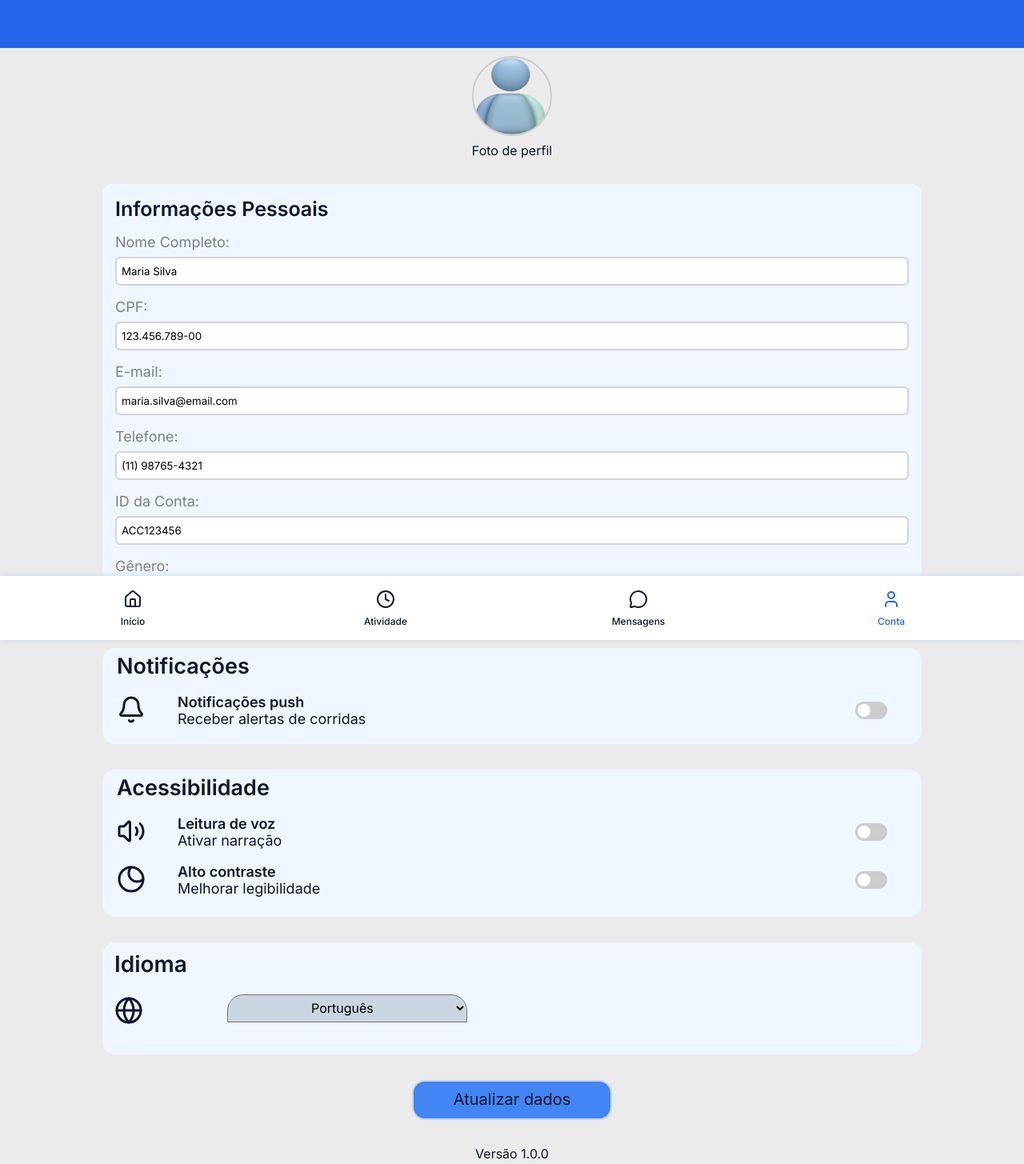
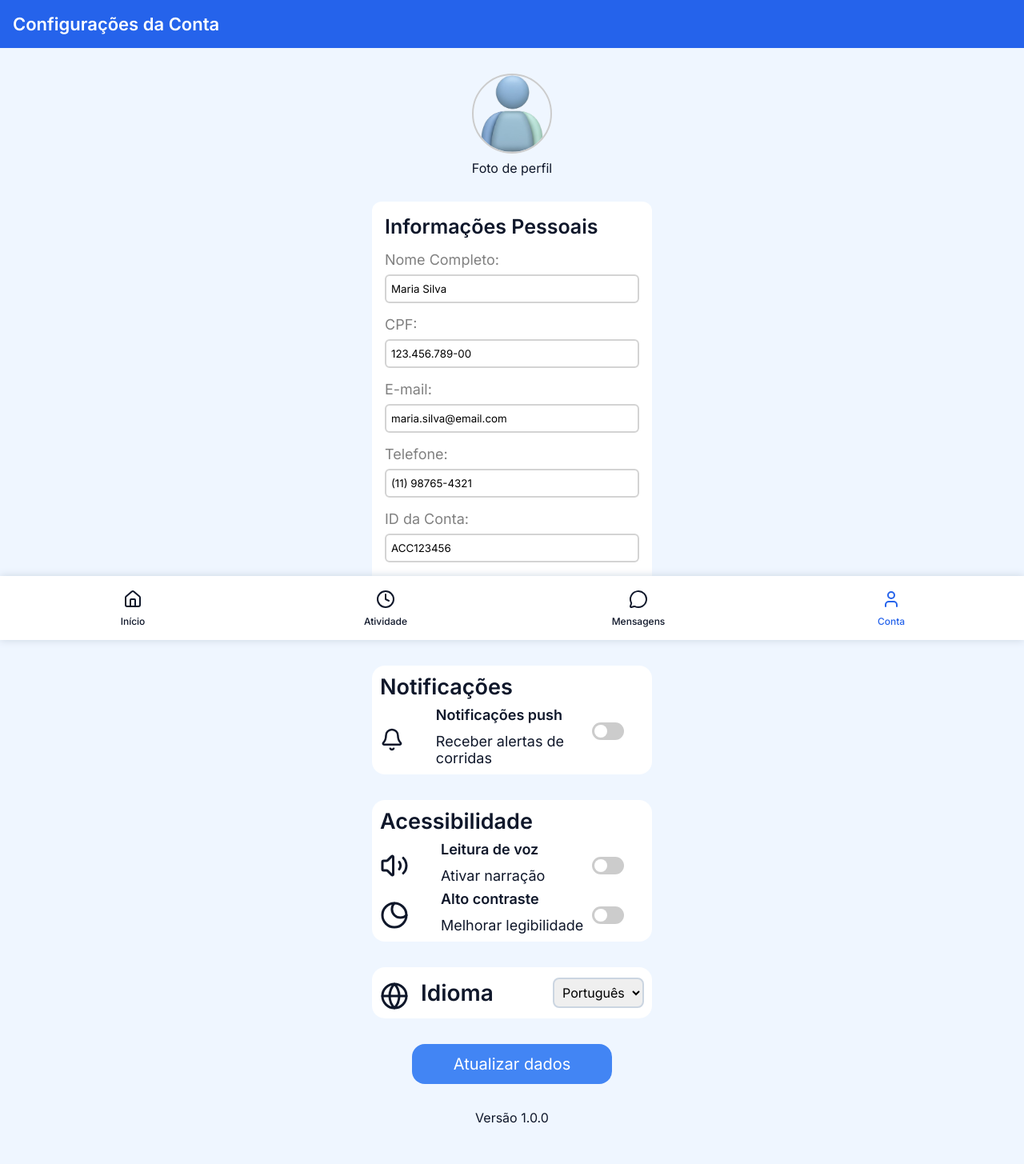
Before and after one commit to QuartetoRidiculo/app-to-no-ponto, a website: page html/account.html in a window 1280 px wide. Shown: the top 1455 px of the page at 80% size. Drawn offline with nearby package versions, Linux system fonts and the light colour scheme.

Commit message:
styles: arruma erros no design do site

```diff
--- a/html/account.html
+++ b/html/account.html
@@ -16,8 +16,12 @@
     <script src="https://unpkg.com/lucide@latest/dist/umd/lucide.js"></script>
     <script src="https://unpkg.com/lucide@latest"></script>
   </head>
-<header></header>
   <body>
+    <header>
+      <h1>
+        Configurações da Conta
+      </h1>
+    </header>
     <main>
         <section>
 
@@ -139,18 +143,17 @@
           </div>
           <div class="confi-idioma">
             <div class="text">
+              <i class="icon" data-lucide="globe"></i>
               <h4>Idioma</h4>
-              <i class="icon" data-lucide="globe"></i>
             </div>
 
 
 
-            <div class="box-idioma">
+
                   <select name="" id="">
                     <option value="">Português</option>
                     <option value="">English</option>
                     <option value="">Español</option>
-
                   </select>
                 </div>
             </div>
--- a/styles/account.css
+++ b/styles/account.css
@@ -1,59 +1,51 @@
-body{
-
-    font-family: sans-serif ;
-}
-
-
 header {
-  background-color: #2563EB;
+  background-color: #2563eb;
   height: 60px;
   display: flex;
   align-items: center;
   gap: 8px;
   padding-inline: 16px;
 }
-
-h1 {
-  font-size: 25px;
+header h1 {
+  color: #ffffff;
+  font-size: 22px;
+  font-weight: 600;
 }
 
-section{
-    background-color: rgb(235, 235, 235);
-    height: 210vh;
+section {
+  padding-block: 32px;
   display: flex;
   flex-direction: column;
   align-items: center;
   gap: 32px;
 }
-.info-title{
+
+.info-title {
   font-size: 25px;
   font-weight: 600;
-
 }
 
-.infop{
-    background-color: #EFF6FF;
-    width: 80%;
+.infop {
+  background-color: white;
+  width: 350px;
   padding: 16px;
   border-radius: 12px;
   display: flex;
   flex-direction: column;
   gap: 16px;
 }
-.form-grup{
+
+.form-grup {
   display: flex;
   flex-direction: column;
   gap: 8px;
-
 }
 
-
-.form-grup label{
+.form-grup label {
   font-size: 18px;
-    color: gray
-
+  color: gray;
 }
-.form-grup input{
+.form-grup input {
   width: 100%;
   border: 2px solid lightgray;
   padding-inline: 6px;
@@ -61,53 +53,44 @@ section{
   padding-block: 8px;
 }
 
-.confi{
-    width: 80%;
-    background-color: #EFF6FF;
+.confi {
+  width: 350px;
+  background-color: white;
   border-radius: 16px;
-    height: 184px;
   font-size: 18px;
   gap: 8px;
-    padding-block: 6px;
-    padding-inline: 18px;
+  padding: 10px;
 }
 
-
-
-.confi-acessi label{
-
+.confi-acessi label {
   font-size: 18px;
   color: gray;
 }
 
 .button-att {
-    display: flex;
   width: 250px;
   font-size: 20px;
   height: 50px;
-    border: 2px solid #CBD5E1;
-    padding-top: 10px;
   border-radius: 16px;
-    color: #0F172A;
+  color: #0f172a;
   background-color: #4285f4;
-    justify-content: center;
   cursor: pointer;
+  border: none;
+  color: white;
 }
 
-.switch{
+.switch {
   position: relative;
   display: inline-block;
   width: 40px;
   height: 22px;
-
 }
 
-.switch input{
+.switch input {
   opacity: 0;
   width: 0;
   height: 0;
 }
-
 
 .slider {
   position: absolute;
@@ -141,69 +124,51 @@ section{
   transform: translateX(18px);
 }
 
-
-.confi-idioma{
-    background-color: #EFF6FF;
+.confi-idioma {
+  background-color: white;
   border-radius: 16px;
   display: flex;
-    padding-block: 10px;
-    width: 80%;
-    height: 140px;
+  align-items: center;
+  justify-content: space-between;
+  padding: 10px;
+  width: 350px;
 }
 
-.box-idioma{
-    display: flex;
-    padding-block: 200px ;
-    padding-left: 50px;
-    gap: 30px;
-    padding-top: 55px;
-
-
-}
-.box-idioma select{
-    width: 300px;
-    height: 35px;
-    background-color: #CBD5E1;
-    border-top-left-radius: 20px;
-    border-top-right-radius: 20px;
+.confi-idioma select {
   font-size: 16px;
-    text-align: center;
-    object-fit: cover;
+  padding: 6px;
+  border-radius: 8px;
+  border: 2px solid #cbd5e1;
 }
 
-.text{
+.text {
   display: flex;
-    padding-left: 15px;
+  flex-direction: row;
   gap: 15px;
   font-size: 28px;
-    flex-direction: column;
+  align-items: center;
 }
-.confi-notif{
+.confi-notif {
   font-size: 18px;
-    width: 80%;
-    background-color: #EFF6FF;
+  width: 350px;
+  background-color: white;
   border-radius: 16px;
-    height: 120px;
   gap: 10px;
   align-items: center;
-    padding-block: 6px;
-    padding-inline: 18px;
-
+  padding: 10px;
 }
 
-.texto-confi{
+.texto-confi {
   display: flex;
   padding-top: 8px;
   justify-content: space-between;
   font-size: 18px;
 }
 
-
 .row {
   display: flex;
   flex-direction: column;
-    padding-top: 10px;
-
+  gap: 12px;
 }
 
 .noti {
@@ -212,50 +177,39 @@ section{
   gap: 40px;
 }
 
-
-
 .icon {
   padding-top: 8px;
   width: 36px;
   height: auto;
-
 }
 
-
-
-
-.checkbox{
+.checkbox {
   padding-right: 25px;
   padding-top: 20px;
-
 }
 
-
-.acessi{
+.acessi {
   display: flex;
   flex-direction: row;
   gap: 40px;
-
 }
 
-.user{
-    padding-top: 10px;
+.user {
   display: flex;
   flex-direction: column;
   gap: 8px;
 }
 
-.foto-user{
+.foto-user {
   width: 100px;
   height: 100px;
   border-radius: 50%;
   overflow: hidden;
-    border:2px solid #ccc ;
+  border: 2px solid #ccc;
+  text-align: center;
 }
 
-.foto-user img{
+.foto-user img {
   object-fit: fill;
-    width: 95%;
   height: 100%;
-
 }
--- a/styles/favorites.css
+++ b/styles/favorites.css
@@ -1,42 +1,58 @@
 header {
-    background-color: #2563EB;
+  background-color: #2563eb;
+  color: white;
+  padding: 16px;
   display: flex;
   flex-direction: column;
-    padding: 1rem;
-    gap: 10px;
+  gap: 32px;
 }
 
-.perfil {
+header h1 {
+  font-size: 20px;
+  font-weight: 500;
+}
+
+.profile-header {
+  display: flex;
+  justify-content: space-between;
+  align-items: center;
+}
+
+.profile-header a {
+  background-color: white;
+  padding: 4px 8px;
+  border-radius: 100%;
+}
+
+.user-icon {
+  color: black;
+  width: 20px;
+}
+
+.search-container {
+  position: relative;
+  background-color: white;
   display: flex;
   align-items: center;
-    justify-content: space-between;
+  border-radius: 4px;
 }
 
-
-
-.title {
-    color: #CBD5E1;
+.search-icon {
+  color: black;
+  position: absolute;
+  left: 4px;
 }
 
-
-.conta {
-    display: flex;
-    justify-content: center;
-    align-items: center;
-    background-color: #1E40AF;
-    width: 40px;
-    height: 40px;
-    border-radius: 50%;
-    border: 2px solid #CBD5E1;
-    color: #CBD5E1;
-
-
+.search-container input {
+  border: none;
+  width: 100%;
+  height: 32px;
+  padding-left: 32px;
+  border-radius: 4px;
 }
 
-.Buscar {
-    display: flex;
-    align-items: center;
-    justify-content: start;
+.search-container input:focus {
+  outline: none;
 }
 
 .retorno {
@@ -45,8 +61,7 @@ header {
   align-items: center;
   margin: 10px;
   text-decoration: none;
-    color: #0F172A;
-
+  color: #0f172a;
 }
 
 .seta {
@@ -57,7 +72,6 @@ header {
 .subtitle {
   display: flex;
   margin: 1rem;
-
 }
 
 .container {
@@ -74,12 +88,10 @@ header {
   gap: 16px;
   padding: 12px;
   justify-content: space-between;
-    border: 3px solid #1E40AF;
+  border: 3px solid #1e40af;
   border-radius: 15%;
-    box-shadow: 8px 5px 10px #1E40AF;
+  box-shadow: 8px 5px 10px #1e40af;
   transition-duration: 0.5s;
-
-
 }
 
 .dados:hover {
@@ -90,16 +102,14 @@ header {
   display: flex;
   align-items: center;
   width: auto;
-    background-color: #CBD5E1;
+  background-color: #cbd5e1;
   border-radius: 5%;
-
 }
 
 .fotouser {
   display: flex;
   height: 70px;
   margin: 1rem;
-
 }
 
 .informa {
@@ -107,20 +117,14 @@ header {
   flex-direction: column;
   line-height: 130%;
   margin: 1rem;
-
 }
 
 .select {
-    background-color: #CBD5E1;
+  background-color: #cbd5e1;
   cursor: pointer;
   border-radius: 20%;
   width: 110px;
-
-
 }
-
-
-
 
 /*
 #2563EB → Primária (botões, ícones ativos, marca principal)
--- a/styles/home.css
+++ b/styles/home.css
@@ -135,6 +135,10 @@ h3 {
   cursor: pointer;
 }
 
+.favorite-header button:hover {
+  text-decoration: underline;
+}
+
 .plus-icon {
   width: 16px;
 }
@@ -147,6 +151,7 @@ h3 {
 }
 
 .favorite-card {
+  color: #0F172A;
   text-decoration: none;
   background-color: white;
   display: flex;
--- a/styles/login.css
+++ b/styles/login.css
@@ -20,6 +20,10 @@ main {
   display: flex;
   flex-direction: column;
   gap: 16px;
+}
+
+p {
+  color: gray;
 }
 
 .hero {
@@ -87,9 +91,20 @@ form p:hover {
   text-decoration: underline;
 }
 
-form span {
-  text-align: center;
+.support-div {
+  width: 100%;
+  display: flex;
+  flex-direction: row;
+  align-items: center;
+  justify-content: center;
+  gap: 4px;
+  color: gray;
   font-size: 14px;
+}
+
+.info-icon {
+  width: 16px;
+  height: 16px;
 }
 
 .version {
```
Also changed, not shown: html/favorites.html (+29 -32 lines), html/index.html (+8 -8 lines), html/login.html (+5 -3 lines). Lines whose indentation alone changed are shown as unchanged.
